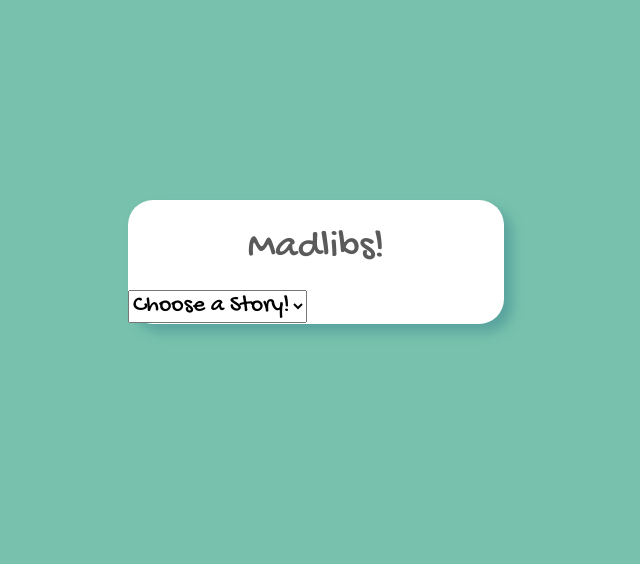
After one commit to BlueMycon/flask-madlibs, a Flask app: template templates/select-story.html in a window 1280 px wide. The commit adds this page. Shown: the part 138-702 px from the top of the page, without its empty margins (324-964 px from the left). Run offline with Flask 2, Linux system fonts and the light colour scheme; the template is opened without the code that fills it: most values are stand-ins (such as "Sample title", 1, 10 or a date in 2020).

Commit message:
Select your own story with AJAX

```diff
--- a/app.py
+++ b/app.py
@@ -1,9 +1,9 @@
 from flask import Flask, render_template, request
 from flask_debugtoolbar import DebugToolbarExtension
 
-from stories import silly_story, excited_story
+from stories import silly_story, excited_story, stories
 
-current_story = excited_story
+story_names = {story.story_name: story for story in stories}
 
 app = Flask(__name__)
 app.config['SECRET_KEY'] = "secret"
@@ -11,14 +11,28 @@ app.config['SECRET_KEY'] = "secret"
 debug = DebugToolbarExtension(app)
 
 @app.get("/")
+def get_home():
+    """Returns select field to choose a story"""
+
+    story_names = [story.story_name for story in stories]
+
+    return render_template("select-story.html",stories=story_names)
+
+@app.get("/questions")
 def get_root():
     """returns the madlibs input form for this story"""
 
-    return render_template("questions.html", prompts=current_story.prompts)
+    story = story_names[request.args.get("story_name")]
 
-@app.get("/results")
-def get_results():
+    return render_template("questions.html",
+                           story_name=story.story_name,
+                           prompts=story.prompts)
+
+@app.get("/results/<story_name>")
+def get_results(story_name):
     """displays the resulting story given the user's inputs"""
 
-    story = current_story.get_result_text(request.args)
-    return render_template("results.html", story=story)
+    story = story_names[story_name]
+    result_text = story.get_result_text(request.args)
+
+    return render_template("results.html", story=result_text)
--- /dev/null
+++ b/static/select-story.js
@@ -0,0 +1,17 @@
+
+document.getElementById("select-story").addEventListener("change", handleStorySelect)
+
+async function handleStorySelect(evt) {
+  evt.preventDefault();
+  const story = evt.target.value;
+  const questionsHTML = await getQuestionsHTML(story);
+  document.getElementById("questions-container").innerHTML = questionsHTML;
+}
+
+async function getQuestionsHTML(storyName) {
+  const response = await axios.get(
+   "/questions",
+    {params: {story_name: storyName }}
+  );
+  return response.data;
+}
--- a/stories.py
+++ b/stories.py
@@ -18,9 +18,10 @@ class Story:
         'I love to eat a good mango.'
     """
 
-    def __init__(self, words, text):
+    def __init__(self, story_name, words, text):
         """Create story with words and template text."""
 
+        self.story_name = story_name
         self.prompts = words
         self.template = text
 
@@ -34,10 +35,10 @@ class Story:
 
         return text
 
-
 # Here's a story to get you started
 
 silly_story = Story(
+    "Silly Story",
     ["place", "noun", "verb", "adjective", "plural_noun"],
     """Once upon a time, in a long-ago {place}, there lived an exceptionally
        {adjective} {noun}. It loved to {verb} with {plural_noun}."""
@@ -47,6 +48,9 @@ silly_story = Story(
 # and everything should still work
 
 excited_story = Story(
+    "Excited Story",
     ["noun", "verb"],
     """OMG!! OMG!! I love to {verb} a {noun}!"""
 )
+
+stories = [silly_story, excited_story]
--- /dev/null
+++ b/templates/select-story.html
@@ -0,0 +1,20 @@
+{% extends 'base.html' %}
+
+{% block title %} Madlibs! {% endblock %}
+
+{% block content %}
+
+<h1 class="pt-4 mb-3 text-center">Madlibs!</h1>
+<select name="story-select" id="select-story">
+  <option value="">Choose a Story!</option>
+  {% for story in stories %}
+  <option value="{{story}}">{{story}}</option>
+  {% endfor %}
+</select>
+
+<div id="questions-container"></div>
+
+<script src="https://unpkg.com/axios/dist/axios.js"></script>
+<script src="static/select-story.js"></script>
+
+{% endblock %}
```
Also changed, not shown: templates/questions.html (+1 -11 lines).
